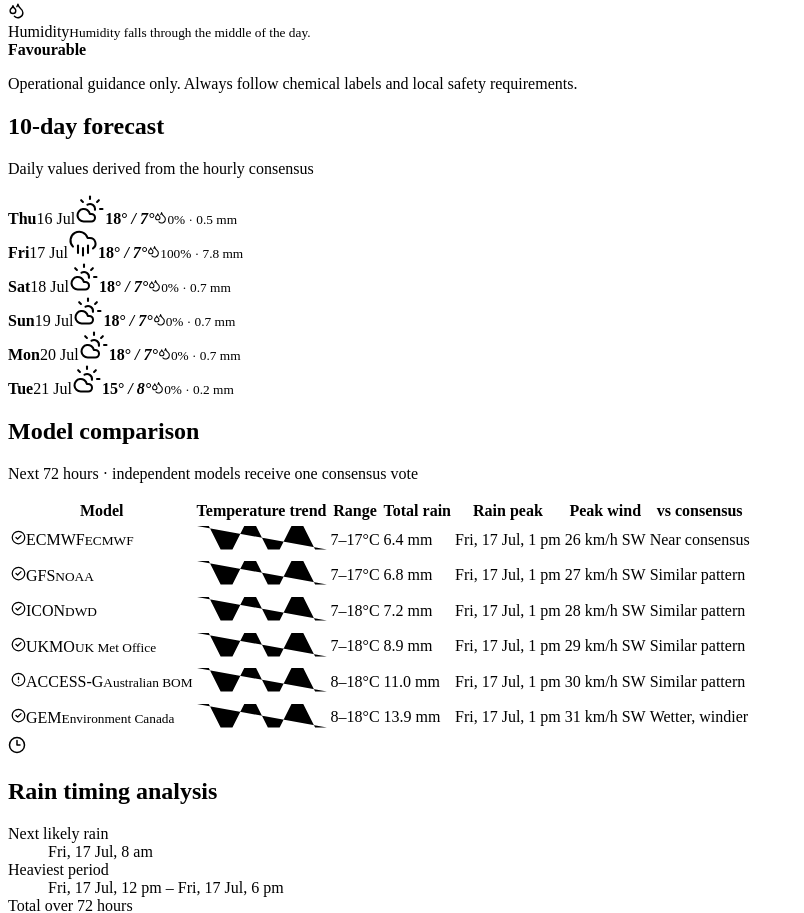
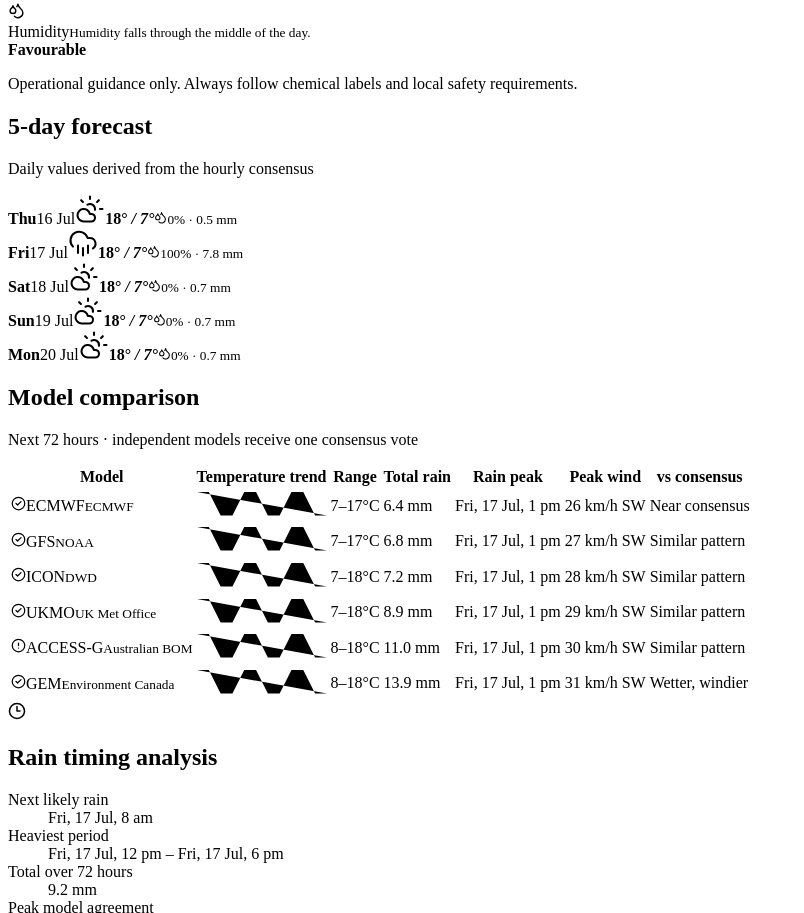
Before and after one commit to mttm9909-ai/Weather-Analysis, a React (Vite) app: page / in a window 1280 px wide. Shown: the part 1574-2487 px from the top of the page, without its empty margins (0-804 px from the left). Built offline with nearby package versions, Linux system fonts and the light colour scheme; no server answers; the HTML template or start-up script is replaced by a standard one.

Commit message:
Reorder forecast panels and show five days

```diff
--- a/src/components/DailyForecastStrip.tsx
+++ b/src/components/DailyForecastStrip.tsx
@@ -12,12 +12,12 @@ export function DailyForecastStrip({ daily }: DailyForecastStripProps) {
     <section className="panel daily-panel" aria-labelledby="daily-heading">
       <div className="panel-heading-row compact">
         <div>
-          <h2 id="daily-heading">10-day forecast</h2>
+          <h2 id="daily-heading">5-day forecast</h2>
           <p>Daily values derived from the hourly consensus</p>
         </div>
       </div>
       <div className="daily-strip">
-        {daily.slice(0, 10).map((day) => (
+        {daily.slice(0, 5).map((day) => (
           <article className="daily-day" key={day.date}>
             <strong>{formatDate(day.date, { weekday: 'short' })}</strong>
             <span>{formatDate(day.date, { day: 'numeric', month: 'short' })}</span>
```
